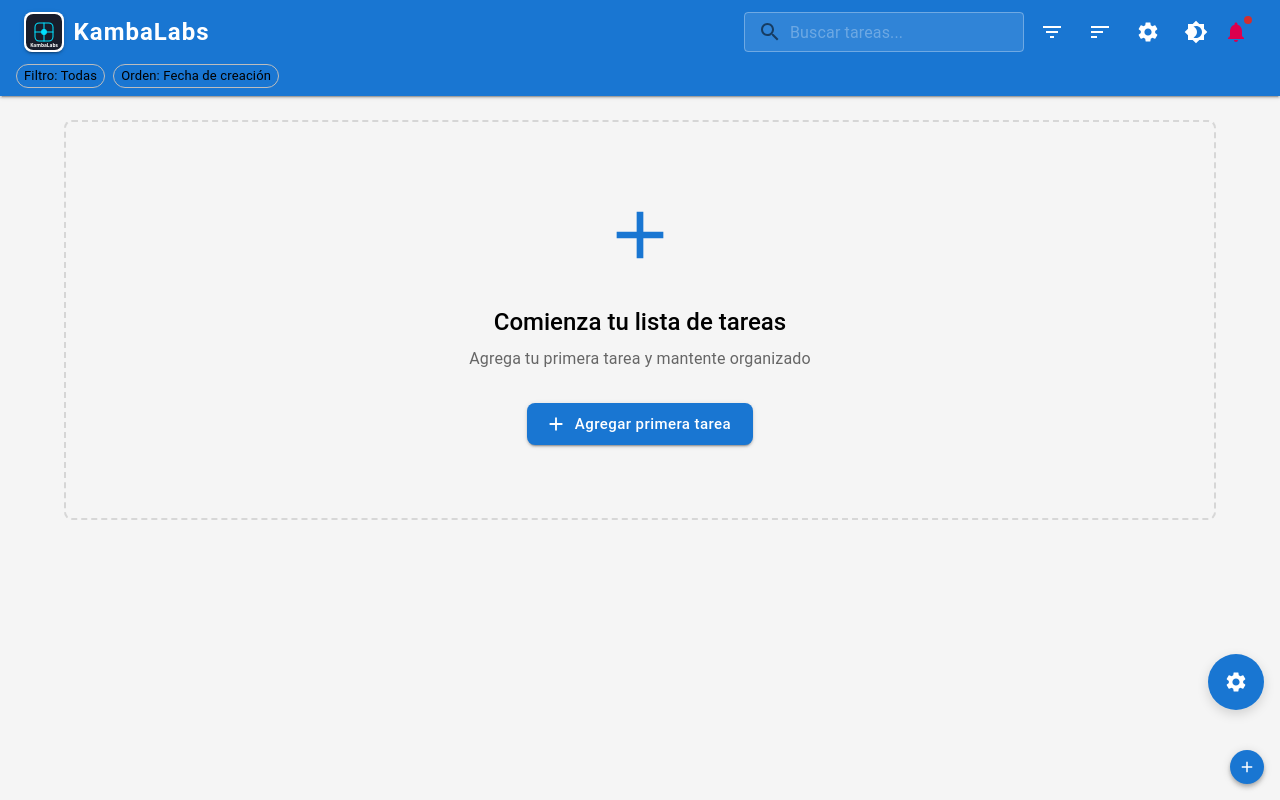
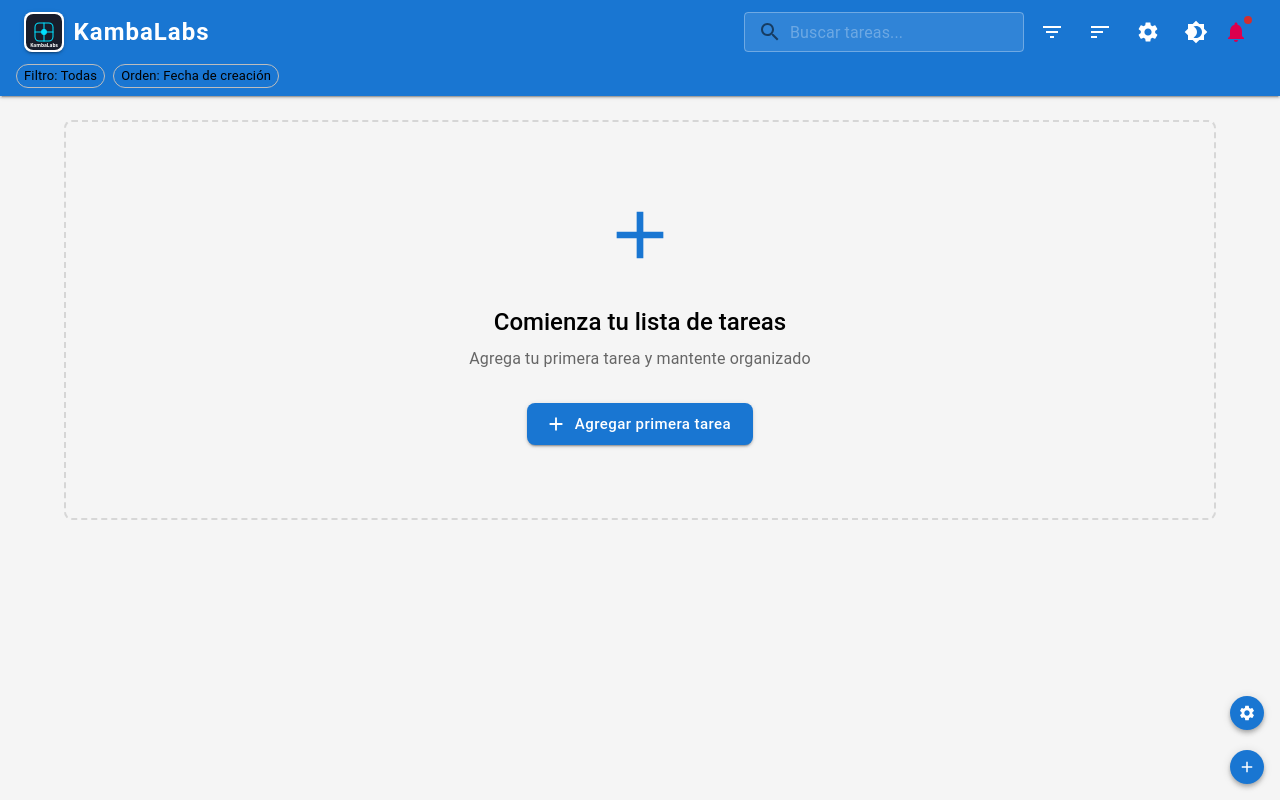
Before and after one commit to codecrafteddesings/todo-list-app, a React (Create React App) app: page / in a window 1280 px wide. Built offline with nearby package versions, Linux system fonts and the light colour scheme; the HTML template or start-up script is replaced by a standard one.

Commit message:
feat: reemplazar SpeedDial por un botón de configuración y menú en el componente App, mejorar diseño del diálogo de configuración avanzada

```diff
--- a/src/App.js
+++ b/src/App.js
@@ -6,14 +6,15 @@ import {
   Box,
   Snackbar,
   Alert,
-  SpeedDial,
-  SpeedDialAction,
+  Fab,
+  Menu,
+  MenuItem,
 } from '@mui/material';
 import {
   GetApp as ExportIcon,
   Analytics as AnalyticsIcon,
   Timer as TimerIcon,
-  Settings as AdvancedSettingsIcon,
+  Settings as SettingsIcon,
   CloudUpload as ImportIcon,
 } from '@mui/icons-material';
 import { LocalizationProvider } from '@mui/x-date-pickers/LocalizationProvider';
@@ -39,6 +40,9 @@ dayjs.locale('es');
 
 // Componente principal de la aplicación
 const AppContent = () => {
+  const [gearMenuAnchor, setGearMenuAnchor] = React.useState(null);
+  const handleGearClick = (event) => setGearMenuAnchor(event.currentTarget);
+  const handleGearClose = () => setGearMenuAnchor(null);
   const { theme, error, todos } = useTodo();
   const [snackbarOpen, setSnackbarOpen] = React.useState(false);
   const [currentView, setCurrentView] = React.useState('tasks'); // 'tasks', 'analytics'
@@ -133,32 +137,55 @@ const AppContent = () => {
           <AddTodoFab />
 
           {/* Speed Dial para funciones avanzadas */}
-          <SpeedDial
-            ariaLabel="Funciones avanzadas"
-            sx={{ position: 'fixed', bottom: 90, right: 16 }}
-            icon={<AdvancedSettingsIcon />}
+          <Fab
+            color="primary"
+            aria-label="configuración"
+            onClick={handleGearClick}
+            size="small"
+            sx={{
+              position: 'fixed',
+              bottom: { xs: 60, sm: 70 },
+              right: { xs: 14, sm: 16 },
+              zIndex: 1000,
+              boxShadow: 4,
+              width: 34,
+              height: 34,
+              minHeight: 34,
+              borderRadius: '50%',
+              backgroundColor: 'primary.main',
+              color: 'white',
+              '& .MuiSvgIcon-root': {
+                fontSize: 18,
+              },
+              '&:hover': {
+                backgroundColor: 'primary.dark',
+                transform: 'scale(1.08)',
+              },
+              transition: 'transform 0.2s ease-in-out',
+            }}
           >
-            <SpeedDialAction
-              icon={<AnalyticsIcon />}
-              tooltipTitle="Análisis"
-              onClick={() => setCurrentView(currentView === 'analytics' ? 'tasks' : 'analytics')}
-            />
-            <SpeedDialAction
-              icon={<ExportIcon />}
-              tooltipTitle="Exportar"
-              onClick={() => setExportDialogOpen(true)}
-            />
-            <SpeedDialAction
-              icon={<ImportIcon />}
-              tooltipTitle="Importar"
-              onClick={() => setImportDialogOpen(true)}
-            />
-            <SpeedDialAction
-              icon={<TimerIcon />}
-              tooltipTitle="Pomodoro"
-              onClick={() => setPomodoroOpen(true)}
-            />
-          </SpeedDial>
+            <SettingsIcon sx={{ fontSize: 18 }} />
+          </Fab>
+          <Menu
+            anchorEl={gearMenuAnchor}
+            open={Boolean(gearMenuAnchor)}
+            onClose={handleGearClose}
+            anchorOrigin={{ vertical: 'top', horizontal: 'left' }}
+            transformOrigin={{ vertical: 'bottom', horizontal: 'right' }}
+          >
+            <MenuItem onClick={() => { setCurrentView(currentView === 'analytics' ? 'tasks' : 'analytics'); handleGearClose(); }}>
+              <AnalyticsIcon sx={{ mr: 1 }} /> Análisis
+            </MenuItem>
+            <MenuItem onClick={() => { setExportDialogOpen(true); handleGearClose(); }}>
+              <ExportIcon sx={{ mr: 1 }} /> Exportar
+            </MenuItem>
+            <MenuItem onClick={() => { setImportDialogOpen(true); handleGearClose(); }}>
+              <ImportIcon sx={{ mr: 1 }} /> Importar
+            </MenuItem>
+            <MenuItem onClick={() => { setPomodoroOpen(true); handleGearClose(); }}>
+              <TimerIcon sx={{ mr: 1 }} /> Pomodoro
+            </MenuItem>
+          </Menu>
 
           {/* Diálogos */}
           <ExportDialog
--- a/src/components/AdvancedSettingsDialog.js
+++ b/src/components/AdvancedSettingsDialog.js
@@ -200,11 +200,13 @@ const AdvancedSettingsDialog = ({ open, onClose }) => {
   };
 
   return (
-    <Dialog open={open} onClose={onClose} maxWidth="md" fullWidth>
-      <DialogTitle>
-        <Box display="flex" alignItems="center" gap={1}>
-          <SettingsIcon />
-          Configuración Avanzada
+    <Dialog open={open} onClose={onClose} maxWidth="xs" fullWidth>
+      <DialogTitle sx={{ textAlign: 'center', pt: 3 }}>
+        <Box sx={{ display: 'flex', flexDirection: 'column', alignItems: 'center' }}>
+          <SettingsIcon sx={{ fontSize: 48, color: 'primary.main', mb: 1 }} />
+          <Typography variant="h6" fontWeight={700}>
+            Configuración avanzada
+          </Typography>
         </Box>
       </DialogTitle>
 
```
